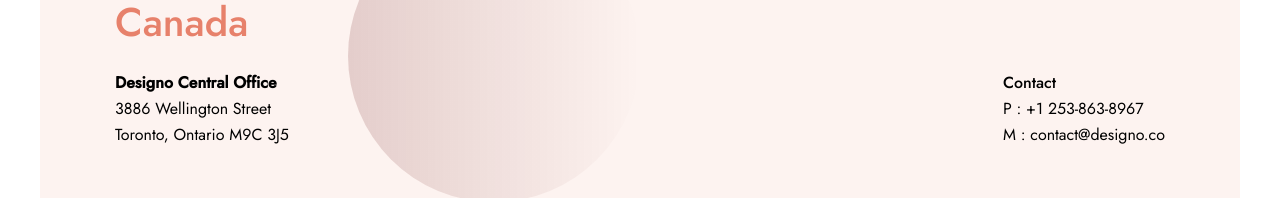
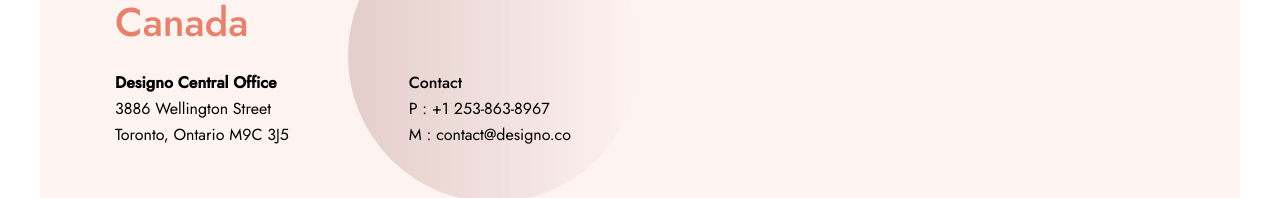
Before and after one commit to ringtho/designo, a React (Create React App) app: page /location in a window 1280 px wide. Shown: the part 568-766 px from the top of the page. Built offline with nearby package versions, Linux system fonts and the light colour scheme; the HTML template or start-up script is replaced by a standard one.

Commit message:
Minor fixes

```diff
--- a/src/index.css
+++ b/src/index.css
@@ -875,7 +875,7 @@ hr {
 }
 
 
-@media (min-width: 376px) {
+@media (min-width: 375px) {
 
   /* .nav-items {
     padding: 64px 40px;
@@ -885,7 +885,7 @@ hr {
 }
 
 /* Media queries for tablet mode */
-@media (min-width: 570px) {
+@media screen and (min-width: 570px) {
 
   .icon-container,
   .navbar-mobile-screens {
@@ -1175,7 +1175,8 @@ hr {
 
   .location-contact-details {
     flex-direction: row;
-    justify-content: space-between;
+    /* justify-content: space-between; */
+    gap: 120px;
   }
 
   .form-container {
```
